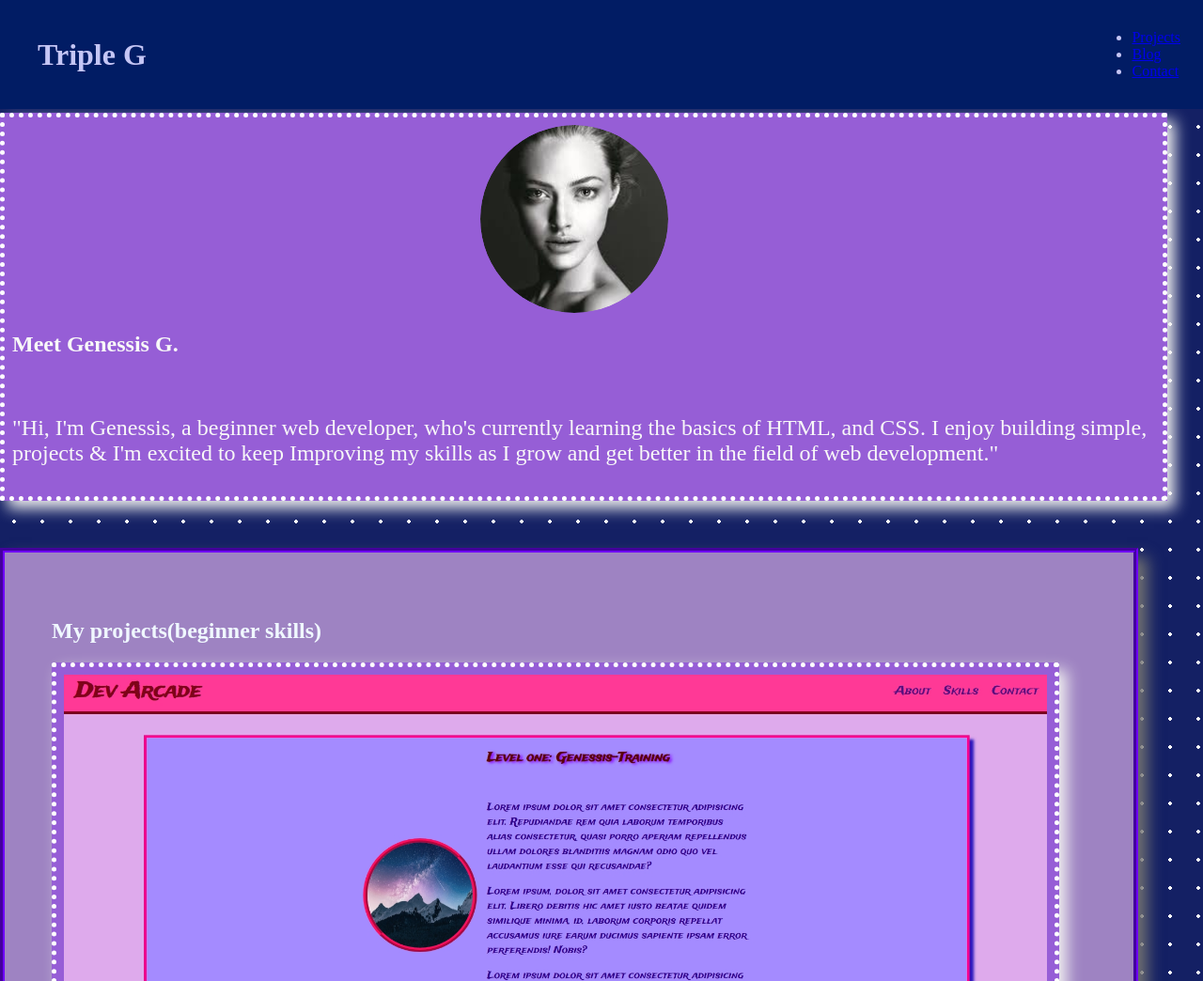
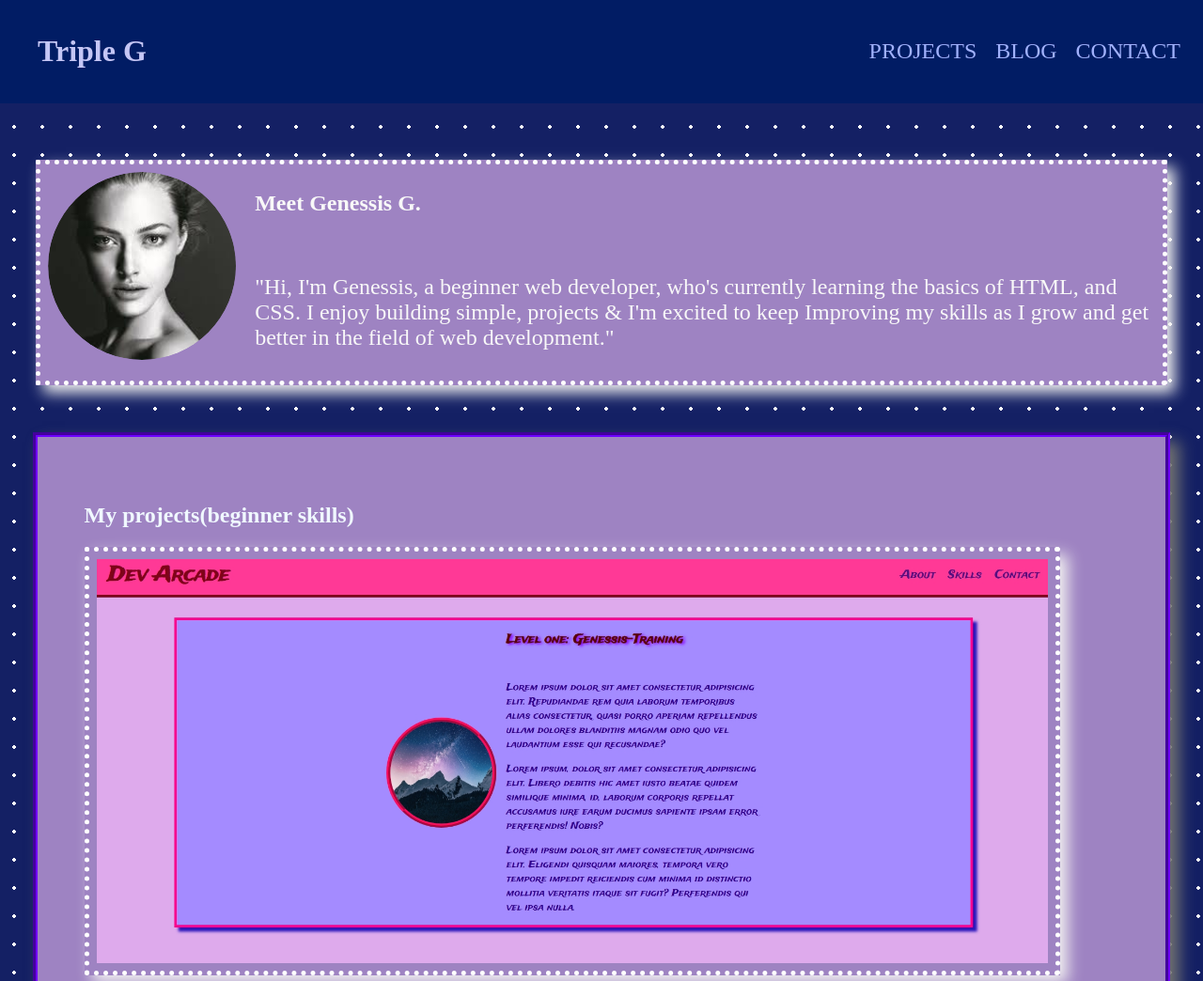
Before and after one commit to Genessisg/portfolio, a plain HTML site: page index.html in a window 1280 px wide. Shown: the top 1044 px of the page at 94% size. Drawn offline with Linux system fonts and the light colour scheme.

Commit message:
save finish

```diff
--- a/index.html
+++ b/index.html
@@ -11,7 +11,7 @@
 </head>
 <body>
     <header>
-    <h1 class="logo">Triple G </h1>
+        <h1 class="logo">Triple G </h1>
         <nav>
              <ul>
                 <li><a href="#about">Projects</a></li>
@@ -19,7 +19,6 @@
                 <li><a href="#about">Contact</a></li>
             </ul>
         </nav>
-    </h1>
    </header>
 <!--this is a comment-->
    <main>
@@ -37,9 +36,15 @@
         <section class="projects">
             <div class="my-projects">
                 <h2>My projects(beginner skills)</h2>
+                <a target="_blank" href="https://genessisg.github.io/personal-page/">
                 <img src="images two/dev arcade photo.jpeg" alt="dev arcade photo" class="profile-card">
+                </a>
+
                 <p>dev arcade project</p>
+                <a target="_blank" href="https://ptc-web-dev.github.io/dasmoto-project-Genessisg/">
                 <img src="images two/dasmoto image.jpeg" alt="paint brushes photo" class="profile-card">
+            </a>
+
                 <p>dasmoto project</p>
             </div>
         </section>
--- a/style.css
+++ b/style.css
@@ -2,10 +2,11 @@ body {
   background-color: rgb(20, 32, 100);
   background-image: radial-gradient(rgb(255, 255, 255) 2px, transparent 2px);
   background-size: 30px 30px;
-  margin: 0%;
+  margin: 0;
   padding-top: 120px;
   color: #f8f8f8;
 }
+
 header {
   position: fixed;
   top: 0;
@@ -17,7 +18,33 @@ header {
   padding: 15px 40px;
   background: #011c64;
   color: rgb(197, 198, 245);
+  z-index: 2;
 }
+
+nav ul {
+  list-style-type: none;
+  display: flex;
+  gap: 20px;
+  font-size: 24px;
+}
+
+nav a {
+  color: #a1b1fc;
+  text-decoration: none;
+  text-transform: uppercase;
+}
+
+nav a:hover {
+  color: rgb(178, 245, 184);
+  border-bottom: #fcf830 dotted 5px;
+}
+
+main {
+  display: flex;
+  flex-direction: column;
+  align-items: center
+}
+
 .profile-pic {
   width: 200px;
   height: 200px;
@@ -38,24 +65,30 @@ header {
   object-fit: cover;
 }
 
+section.bio {
+  padding-top: 50px;
+}
+
 .bio-text h2{
   max-width: 500px;
 }
+
   .bio p {
   font-size: 1.5em;
 }
+
 .profile-card {
-  background-color: rgb(150, 94, 214);
-  width: 95%;
-  display: flex;
-  justify-content: center;
+  background-color: #9e83c2 ;
+  width: 92%;
   box-shadow: #f1f0f0 8px 8px 15px;
   flex-wrap: wrap;
   border-width: 5px;
   border-style: dotted;
   border-color: rgb(255, 255, 255);
   padding: 8px;
+  margin: 0 auto;
 }
+
 .projects {
   background-color: #9e83c2;
   color: aliceblue;
@@ -70,6 +103,7 @@ header {
   padding: 50px;
   margin-top: 50px;
 }
+
 .about-me {
   background-color: #9e83c2;
   width: 95%;
@@ -83,12 +117,14 @@ header {
   padding: 50px 10px;
   margin-top: 50px;
 }
+
 .about-content {
 display: flex;
 align-items: center;
 gap: 20px;
 justify-content: center;
 }
+
 .about-content p {
   max-width: 500px;
   font-size: 1.3em;
```
